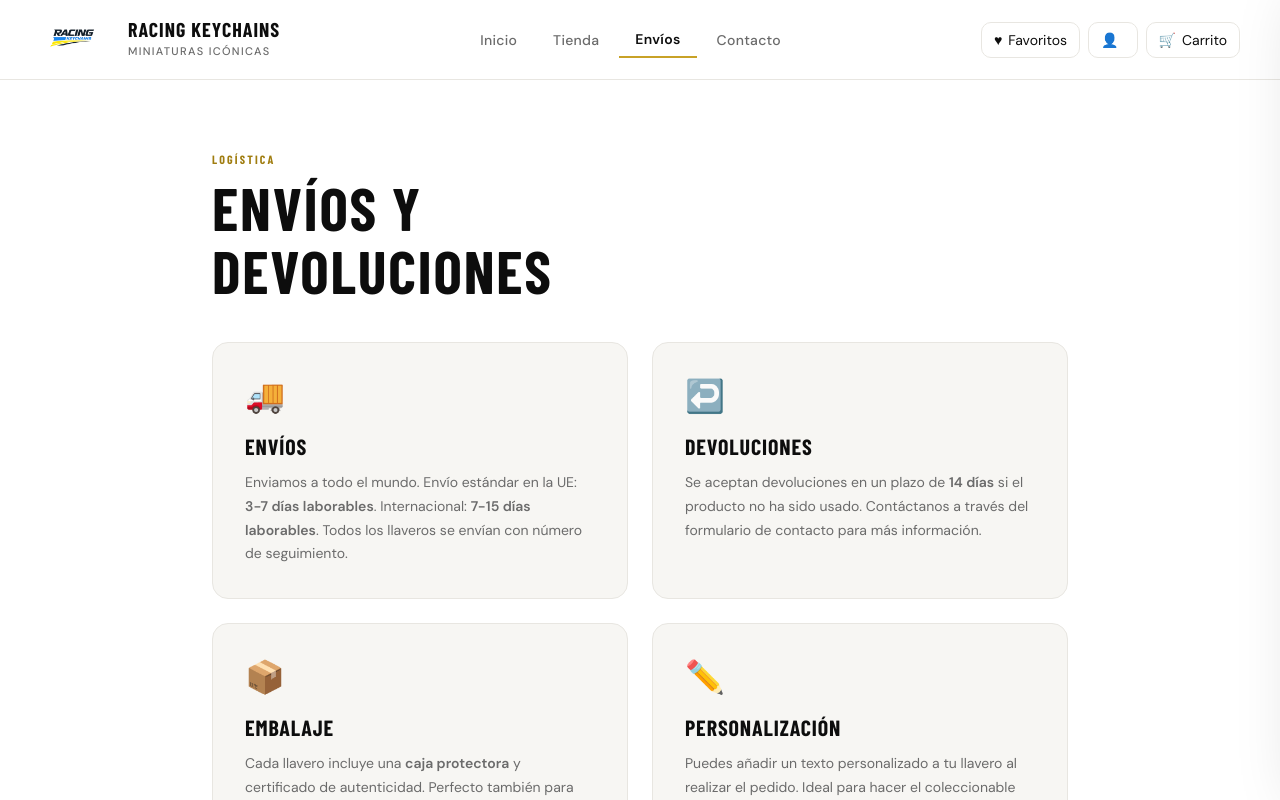
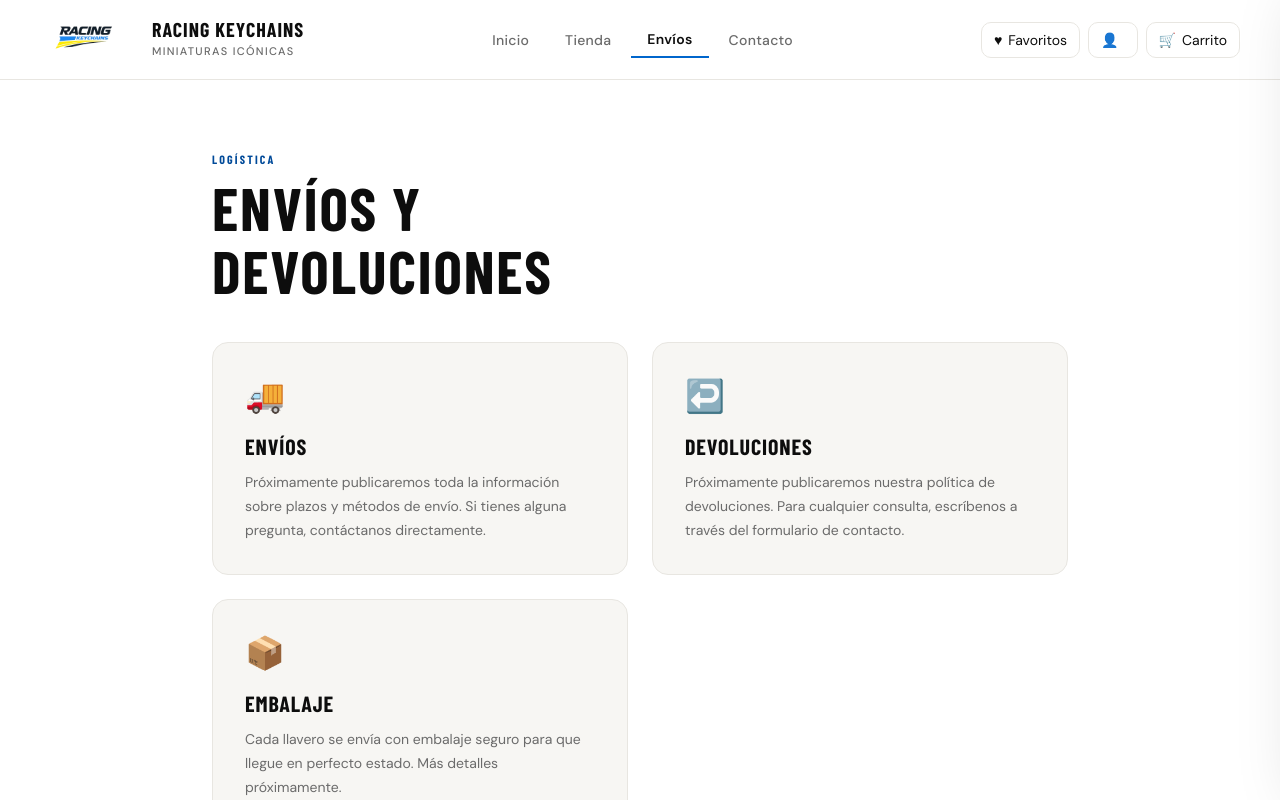
Before and after one commit to mihasposssposs-stack/tienda_llaveros, a website: page public/index.html in a window 1280 px wide. Both pictures are taken after a click on the button "Envíos". Shown: the top 800 px of the page. Drawn offline with nearby package versions, Linux system fonts and the light colour scheme; a web font is replaced by a local one.

Commit message:
fix: color azul, envíos sin info falsa, sin personalización

```diff
--- a/public/index.html
+++ b/public/index.html
@@ -31,8 +31,8 @@
   --black: #0d0d0d;
   --grey: #6b6b6b;
   --light-grey: #e8e6e1;
-  --accent: #c8a227;
-  --accent-dark: #a07d10;
+  --accent: #0066cc;
+  --accent-dark: #004a99;
   --card-bg: #faf9f6;
   --danger: #d23f3f;
   --header-h: 80px;
@@ -58,7 +58,7 @@ header {
 }
 header.scrolled { box-shadow: 0 4px 24px rgba(0,0,0,0.08); }
 .brand { display: flex; align-items: center; gap: 12px; cursor: pointer; }
-.logo { height: 56px; width: auto; object-fit: contain; }
+.logo { height: 72px; width: auto; object-fit: contain; }
 .brand-text h1 {
   font-family: 'Barlow Condensed', sans-serif;
   font-size: 20px; font-weight: 800; letter-spacing: 0.05em;
@@ -148,7 +148,7 @@ body { top: 0 !important; }
   cursor: pointer; border: none; font-family: 'DM Sans', sans-serif;
   transition: all 0.2s; letter-spacing: 0.02em;
 }
-.btn-hero-primary { background: var(--accent); color: var(--black); }
+.btn-hero-primary { background: var(--accent); color: var(--white); }
 .btn-hero-primary:hover { background: var(--accent-dark); color: var(--white); transform: translateY(-2px); }
 .btn-hero-outline { background: rgba(255,255,255,0.15); color: var(--white); border: 1px solid rgba(255,255,255,0.4); backdrop-filter: blur(4px); }
 .btn-hero-outline:hover { background: rgba(255,255,255,0.25); transform: translateY(-2px); }
@@ -205,7 +205,7 @@ body { top: 0 !important; }
 
 /* BUTTONS */
 .btn { padding: 9px 16px; border-radius: 9px; border: none; cursor: pointer; font-weight: 600; font-size: 13px; font-family: 'DM Sans', sans-serif; transition: all 0.18s; letter-spacing: 0.02em; }
-.btn-primary { background: var(--accent); color: var(--black); }
+.btn-primary { background: var(--accent); color: var(--white); }
 .btn-primary:hover { background: var(--accent-dark); color: var(--white); }
 .btn-outline { background: var(--white); color: var(--black); border: 1px solid var(--light-grey); }
 .btn-outline:hover { background: var(--off-white); border-color: #bbb; }
@@ -445,10 +445,9 @@ footer em { color: var(--accent); font-style: normal; }
       <div class="section-label">Logística</div>
       <div class="section-title-lg">Envíos y<br>Devoluciones</div>
       <div class="info-cards">
-        <div class="info-card"><div class="info-card-icon">🚚</div><h3>Envíos</h3><p>Enviamos a todo el mundo. Envío estándar en la UE: <strong>3-7 días laborables</strong>. Internacional: <strong>7-15 días laborables</strong>. Todos los llaveros se envían con número de seguimiento.</p></div>
-        <div class="info-card"><div class="info-card-icon">↩️</div><h3>Devoluciones</h3><p>Se aceptan devoluciones en un plazo de <strong>14 días</strong> si el producto no ha sido usado. Contáctanos a través del formulario de contacto para más información.</p></div>
-        <div class="info-card"><div class="info-card-icon">📦</div><h3>Embalaje</h3><p>Cada llavero incluye una <strong>caja protectora</strong> y certificado de autenticidad. Perfecto también para regalar.</p></div>
-        <div class="info-card"><div class="info-card-icon">✏️</div><h3>Personalización</h3><p>Puedes añadir un texto personalizado a tu llavero al realizar el pedido. Ideal para hacer el coleccionable todavía más especial.</p></div>
+        <div class="info-card"><div class="info-card-icon">🚚</div><h3>Envíos</h3><p>Próximamente publicaremos toda la información sobre plazos y métodos de envío. Si tienes alguna pregunta, contáctanos directamente.</p></div>
+        <div class="info-card"><div class="info-card-icon">↩️</div><h3>Devoluciones</h3><p>Próximamente publicaremos nuestra política de devoluciones. Para cualquier consulta, escríbenos a través del formulario de contacto.</p></div>
+        <div class="info-card"><div class="info-card-icon">📦</div><h3>Embalaje</h3><p>Cada llavero se envía con embalaje seguro para que llegue en perfecto estado. Más detalles próximamente.</p></div>
       </div>
     </div>
     <footer>© 2025 Racing Keychains — Miniaturas hechas a mano · Hecho con <em>♥</em> para los amantes del motor</footer>
@@ -508,8 +507,6 @@ footer em { color: var(--accent); font-style: normal; }
       <div class="modal-price" id="modalPrice"></div>
       <div class="modal-desc" id="modalDesc"></div>
       <div style="display:flex;gap:10px;margin-bottom:16px">
-        <input id="engravingInput" placeholder="Personalización opcional, ej: #5, Alo"
-          style="flex:1;padding:11px 14px;border-radius:10px;border:1px solid var(--light-grey);font-family:'DM Sans',sans-serif;font-size:14px;outline:none;transition:border-color 0.2s">
         <select id="qtySelect" style="padding:11px 14px;border-radius:10px;border:1px solid var(--light-grey);font-family:'DM Sans',sans-serif;outline:none">
           <option value="1">1</option><option value="2">2</option><option value="3">3</option>
         </select>
@@ -674,9 +671,9 @@ function openModalFor(id) {
   document.getElementById('engravingInput').value = '';
   document.getElementById('qtySelect').value = '1';
   document.getElementById('addToCartBtn').onclick = () => {
-    const engraving = document.getElementById('engravingInput').value.trim();
+
     const qty = parseInt(document.getElementById('qtySelect').value || '1');
-    addToCart(p.id, qty, engraving);
+    addToCart(p.id, qty);
     showToast('✅ Añadido al carrito'); renderCart(); closeModal();
   };
   document.getElementById('addToWishlistBtn').onclick = () => { toggleWishlist(p.id); showToast('♥ Añadido a favoritos'); };
```
